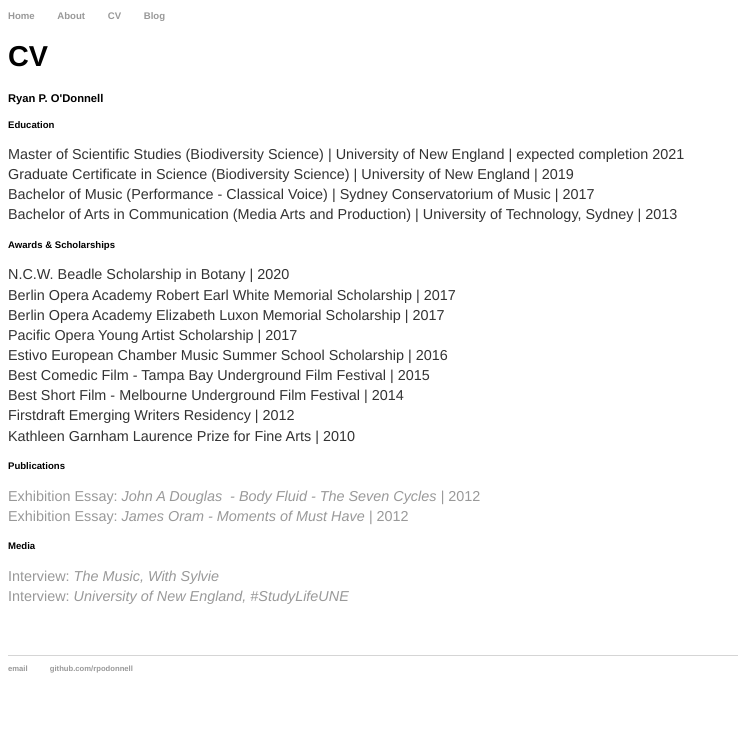
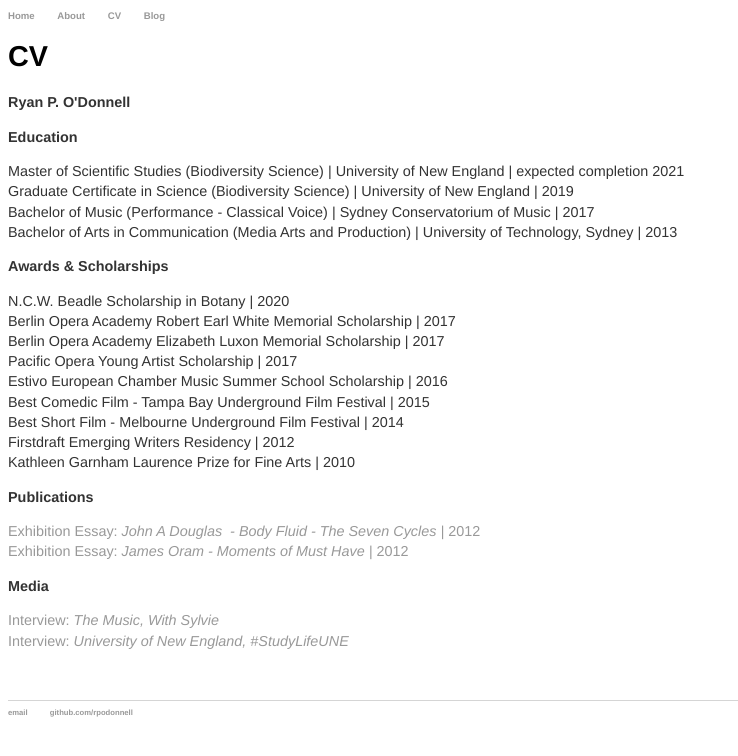
Before and after one commit to rpodonnell/rpodonnell.github.io, a Jekyll site: the page built from cv/index.html, in a window 1280 px wide. Shown: the top 756 px of the page, without its empty margins (0-738 px from the left). Built offline with Jekyll 4.4.1, drawn with Linux system fonts in a browser that asks for light colours.

```diff
--- a/cv/index.html
+++ b/cv/index.html
@@ -4,14 +4,14 @@ title: CV
 ---
 <h1>{{ page.title }}</h1>
 <div class="blurb">
-	<p><h3><strong>Ryan P. O'Donnell</strong></h3></p>
-<p><h4><strong>Education</strong></h4></p>
+	<p><strong>Ryan P. O'Donnell</strong></p>
+<p><strong>Education</strong></p>
 <p>Master of Scientific Studies (Biodiversity Science) | University of New England | expected completion 2021<br />Graduate Certificate in Science (Biodiversity Science) | University of New England | 2019<br />Bachelor of Music (Performance - Classical Voice) | Sydney Conservatorium of Music | 2017<br />Bachelor of Arts in Communication (Media Arts and Production) | University of Technology, Sydney | 2013</p>
-<p><h4><strong>Awards &amp; Scholarships&nbsp;</strong></h4></p>
+<p><strong>Awards &amp; Scholarships&nbsp;</strong></p>
 <p>N.C.W. Beadle Scholarship in Botany | 2020<br />Berlin Opera Academy Robert Earl White Memorial Scholarship | 2017<br />Berlin Opera Academy Elizabeth Luxon Memorial Scholarship | 2017<br />Pacific Opera Young Artist Scholarship | 2017<br />Estivo European Chamber Music Summer School Scholarship | 2016<br />Best Comedic Film - Tampa Bay Underground Film Festival | 2015<br />Best Short Film - Melbourne Underground Film Festival | 2014<br />Firstdraft Emerging Writers Residency | 2012<br />Kathleen Garnham Laurence Prize for Fine Arts | 2010</p>
-<p><h4><strong>Publications</strong></h4></p>
+<p><strong>Publications</strong></p>
 <p><a href="JAD_BODY_FLUIDfinal.pdf">Exhibition Essay: <em>John A Douglas&nbsp; - Body Fluid - The Seven Cycles |&nbsp;</em>2012</a><br /><a href="JamesOramMomentsofmusthave_RS.pdf">Exhibition Essay: <em>James Oram - Moments of Must Have | </em>2012</a><em><br /></em></p>
-<p><h4><strong>Media</strong></h4></p>
+<p><strong>Media</strong></p>
 <p><a href="https://themusicwithsylvie.com/2020/08/29/the-guy-with-all-the-gifts/">Interview: <em>The Music, With Sylvie</em><br /></a><a href="https://www.facebook.com/UniNewEngland/posts/10158232724220926">Interview: <em>University of New England, #StudyLifeUNE</em></a></p>
 <p>&nbsp;</p>
 </div><!-- /.blurb -->
```
